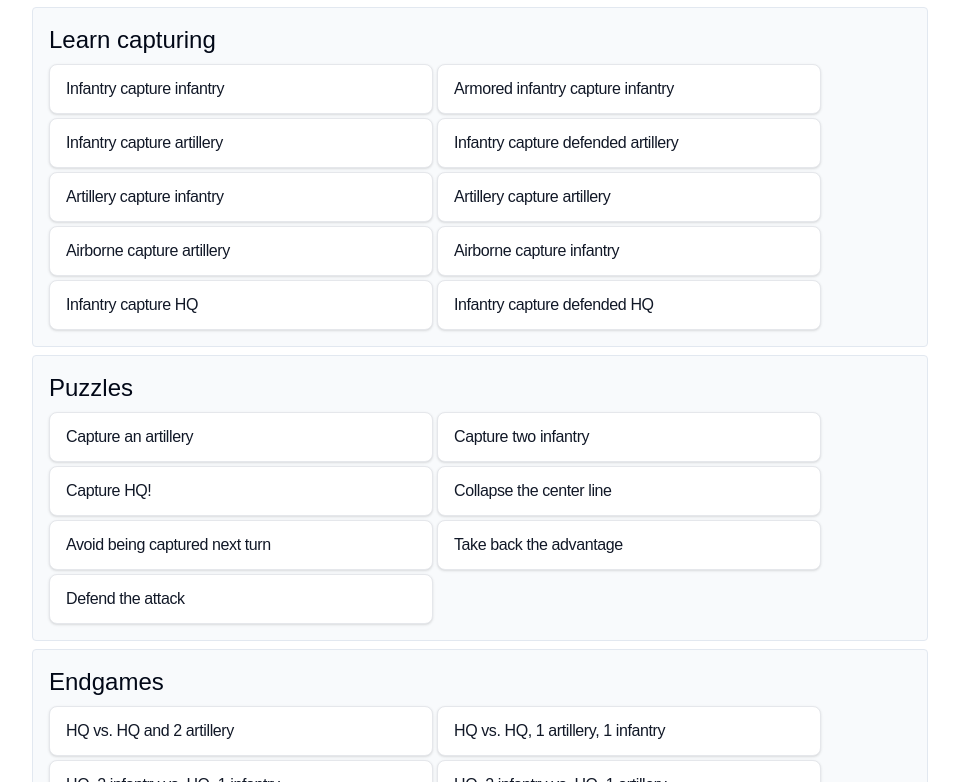
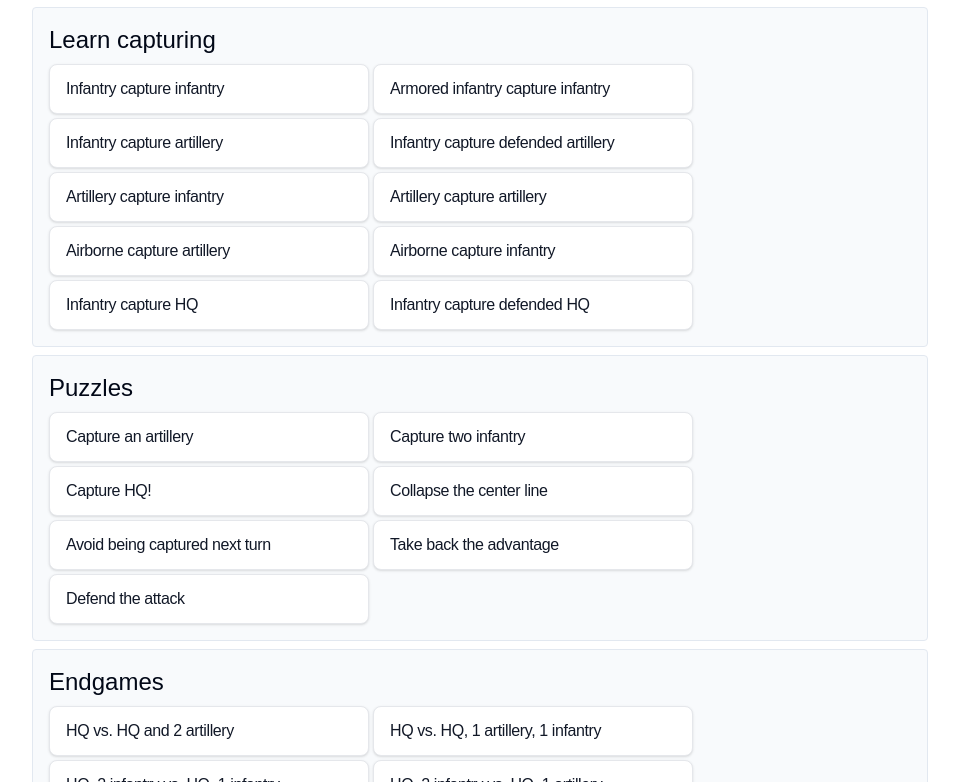
Before and after one commit to cs502allen/ghq, a Next.js app: page /learn in a window 1280 px wide. Shown: the part 2038-2820 px from the top of the page, without its empty margins (160-1119 px from the left). Built offline with nearby package versions, Linux system fonts and the light colour scheme; no server answers.

Commit message:
learn page formatting

```diff
--- a/src/app/learn/page.tsx
+++ b/src/app/learn/page.tsx
@@ -76,7 +76,7 @@ export default function Page() {
                     <Link
                       key={boardType}
                       href={`/learn?boardType=${boardType}`}
-                      className="py-3 px-4 bg-white border border-gray-200 rounded-lg shadow hover:shadow-md min-w-96"
+                      className="py-3 px-4 bg-white border border-gray-200 rounded-lg shadow hover:shadow-md min-w-48 w-80"
                     >
                       <div className="tracking-tight text-gray-900">
                         {boardType}
@@ -94,7 +94,7 @@ export default function Page() {
                     <Link
                       key={boardType}
                       href={`/learn?boardType=${boardType}`}
-                      className="py-3 px-4 bg-white border border-gray-200 rounded-lg shadow hover:shadow-md min-w-96"
+                      className="py-3 px-4 bg-white border border-gray-200 rounded-lg shadow hover:shadow-md min-w-48 w-80"
                     >
                       <div className="tracking-tight text-gray-900">
                         {boardType}
@@ -112,7 +112,7 @@ export default function Page() {
                     <Link
                       key={boardType}
                       href={`/learn?boardType=${boardType}`}
-                      className="py-3 px-4 bg-white border border-gray-200 rounded-lg shadow hover:shadow-md min-w-96"
+                      className="py-3 px-4 bg-white border border-gray-200 rounded-lg shadow hover:shadow-md min-w-48 w-80"
                     >
                       <div className="tracking-tight text-gray-900">
                         {boardType}
```
